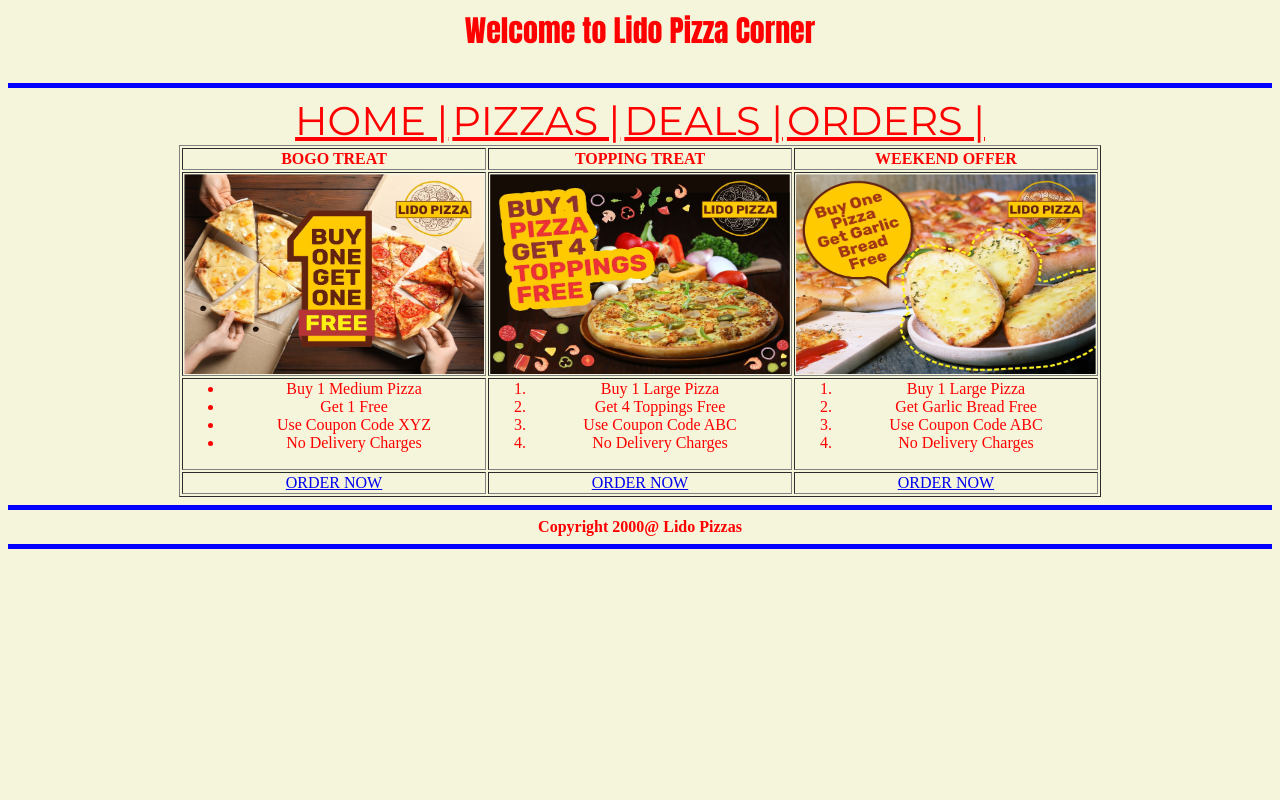
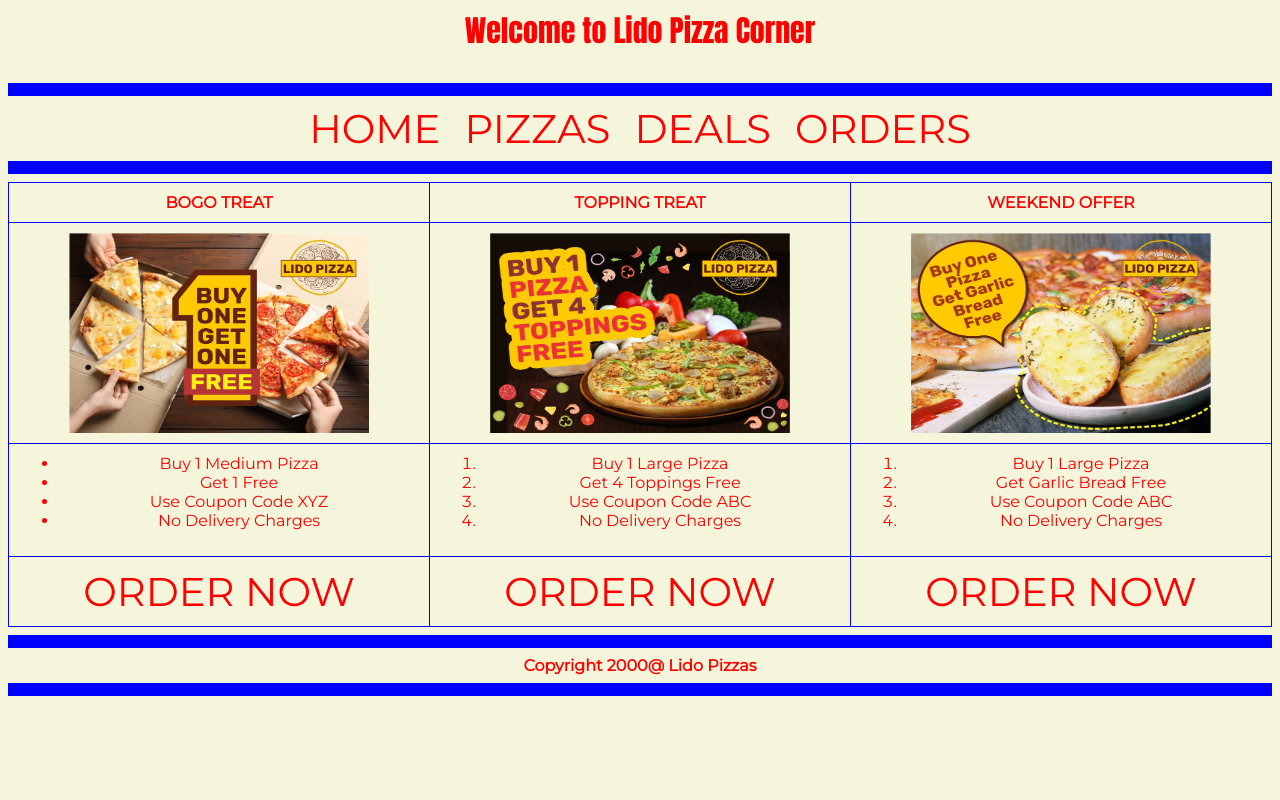
Before and after one commit to gladiat4944W/Project1, a Django app: page /deals in a window 1280 px wide. Run offline with Django 5.2, Linux system fonts and the light colour scheme.

Commit message:
deals.html

```diff
--- a/templates/deals.html
+++ b/templates/deals.html
@@ -4,28 +4,44 @@
    <title> Dave's Pizza Corner </title>
    <link href="https://fonts.googleapis.com/css2?family=Anton&display=swap" rel="stylesheet">
    <link href="https://fonts.googleapis.com/css2?family=Montserrat:,wght@900&display=swap" rel="stylesheet">
+   <link href="{% static 'style.css' %}" rel="stylesheet">
+   <script src="{% static 'script.js' %}"></script>
+   <style>
+       body {
+           background-color: beige;
+           color: red;
+           text-align: center;
+       }
+       a {
+           font-size: 40px;
+           font-family: Montserrat;
+           color: red;
+           margin: 0 10px;
+       }
+   </style>
 </head>
- <body bgcolor=beige text=red>
+<body>
    <center>
-   <p style= "font-size: 30px;font-family:Anton"> Welcome to Lido Pizza Corner</p>
+   <p style="font-size: 30px;font-family:Anton"> Welcome to Lido Pizza Corner</p>
    <hr size=5 color=blue>
- <a href="{% url 'index' %}" style="font-size: 40px; font-family: Montserrat; color: red;" >HOME |</a>
- <a href="{% url 'pizzas' %}" style="font-size: 40px; font-family: Montserrat; color: red;">PIZZAS |</a>
- <a href="{% url 'deals' %}" style="font-size: 40px; font-family: Montserrat; color: red;">DEALS |</a>
- <a href="{% url 'orders' %}" style="font-size: 40px; font-family: Montserrat; color: red;">ORDERS |</a>
-<table border= 1 height=300 width=600 style=text-align:center >
+   <a href="{% url 'index' %}">HOME</a>
+   <a href="{% url 'pizzas' %}">PIZZAS</a>
+   <a href="{% url 'deals' %}">DEALS</a>
+   <a href="{% url 'orders' %}">ORDERS</a>
+   <hr size=5 color=blue>
+   <table border=1 height=300 width=600 style=text-align:center>
        <th> BOGO TREAT </th>
        <th> TOPPING TREAT </th>
        <th> WEEKEND OFFER </th>
        <tr>
            <td>
-     <img src="{% static 'deal1.jpg' %}" height=200 width=300 alt=deal 1>
+               <img src="{% static 'deal1.jpg' %}" height=200 width=300 alt="Deal 1">
            </td>
            <td>
-    <img src="{% static 'deal2.jpg' %}"height=200 width=300 alt=deal 1>
+               <img src="{% static 'deal2.jpg' %}" height=200 width=300 alt="Deal 2">
            </td>
            <td>
-    <img src="{% static 'deal3.jpg' %}" height=200 width=300 alt=deal 1>
+               <img src="{% static 'deal3.jpg' %}" height=200 width=300 alt="Deal 3">
            </td>
        </tr>
        <tr>
```
Lines whose indentation alone changed are shown as unchanged.
